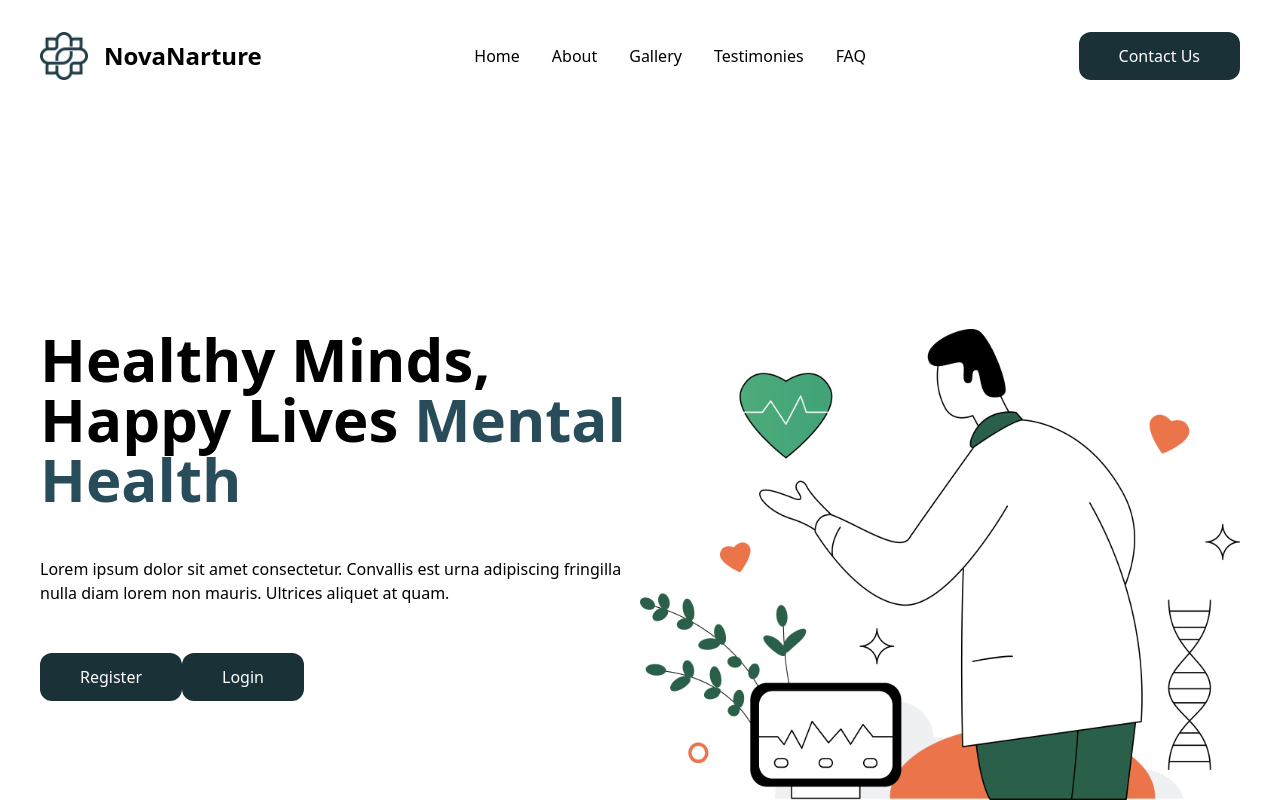
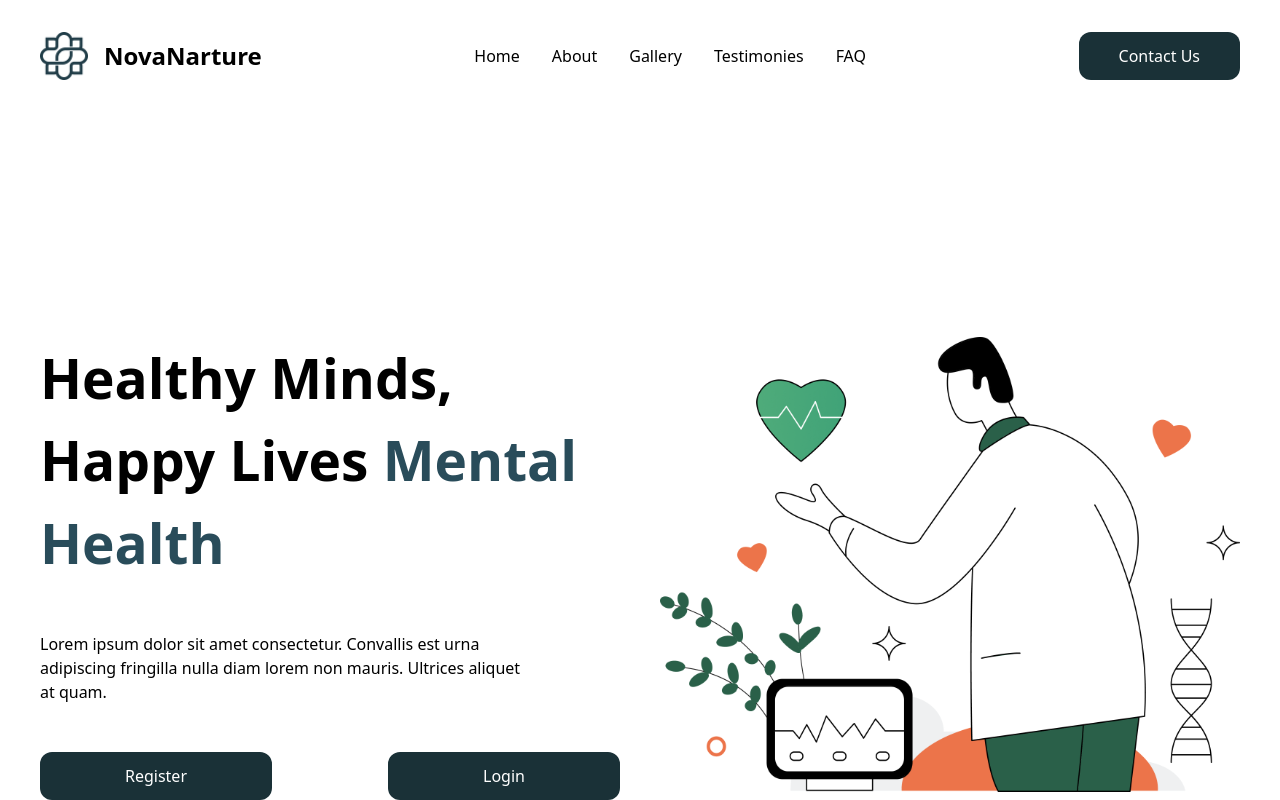
Before and after one commit to NiyonkuruEsther/novanurture, a React (Vite) app: page / in a window 1280 px wide. Built offline with nearby package versions, Linux system fonts and the light colour scheme.

Commit message:
git push

```diff
--- a/src/components/Button.jsx
+++ b/src/components/Button.jsx
@@ -1,8 +1,8 @@
-const Button = ({ title, bgColor }) => {
+const Button = ({ title, styles }) => {
   return (
     <button
-      className={`rounded-xl px-10 py-3 text-base ${bgColor} ${
-        bgColor !== "lightGreen" && ` text-white`
+      className={`rounded-xl px-10 py-3 text-base ${styles} ${
+        styles.includes !== "bg-lightGreen" && ` text-white`
       } `}
     >
       {title}
--- a/src/pages/Home.jsx
+++ b/src/pages/Home.jsx
@@ -20,28 +20,29 @@ function Home() {
           <span>Testimonies</span>
           <span>FAQ</span>
         </div>
-        <Button title={"Contact Us"} bgColor="bg-secondaryDark" />
+        <div>
+          <Button title={"Contact Us"} styles="bg-secondaryDark" />
+        </div>
       </div>
 
       {/* Hero section */}
-      <div className="grid grid-cols-2">
+      <div className="grid grid-cols-2 gap-10">
         {/* Intro text */}
-        <div className="flex flex-col gap-12">
-          <h1 className="text-6xl font-semibold">
+        <div className="flex flex-col gap-12 self-center ">
+          <h1 className="text-[55px] font-bold m-0">
             Healthy Minds, Happy Lives{" "}
             <span className="text-secondaryLight">Mental Health</span>
           </h1>
-          <p>
+          <p className="w-5/6 text-base">
             Lorem ipsum dolor sit amet consectetur. Convallis est urna
             adipiscing fringilla nulla diam lorem non mauris. Ultrices aliquet
             at quam.
           </p>
-          <div>
-            <Button title={"Register"} bgColor="bg-secondaryDark" />
-            <Button title={"Login"} bgColor="bg-secondaryDark" />
+          <div className="flex justify-between">
+            <Button title={"Register"} styles="bg-secondaryDark w-2/5" />
+            <Button title={"Login"} styles="bg-secondaryDark w-2/5" />
           </div>
         </div>
-
         <img src={Doctor} alt="Doctor" />
       </div>
     </div>
```
